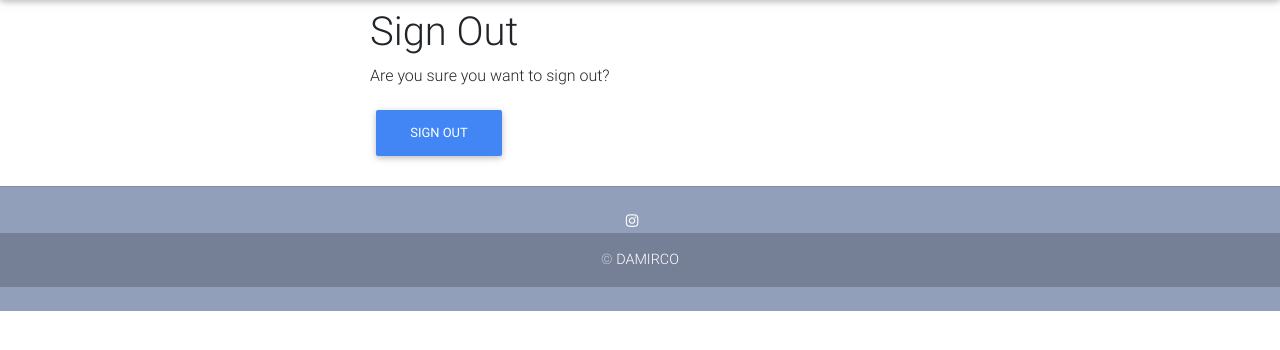
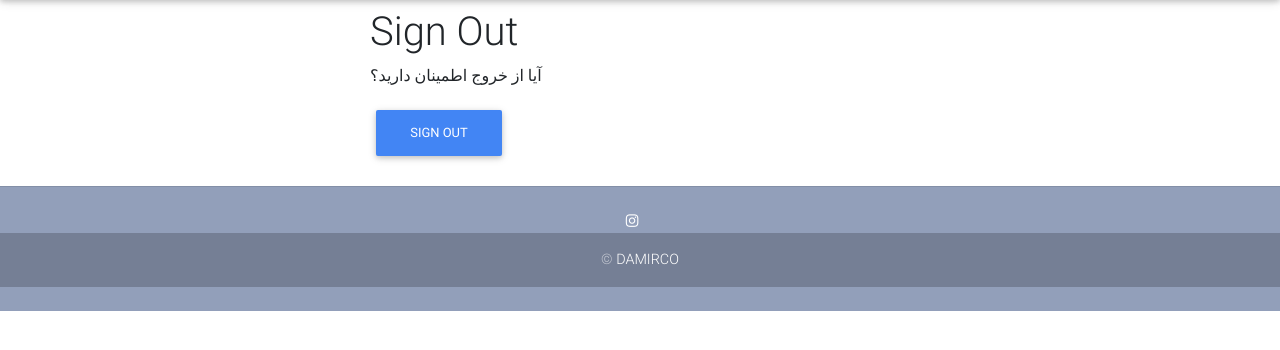
Before and after one commit to rezyte/coreint, a Django app: page /accounts/logout/ in a window 1280 px wide. Shown: the part 64-414 px from the top of the page. Run offline with Django 3.2, Linux system fonts and the light colour scheme; a user stored in the database is signed in; some libraries are stand-ins or nearby versions.

Commit message:
changed account pages

```diff
--- a/templates/account/login.html
+++ b/templates/account/login.html
@@ -26,7 +26,7 @@
               {% include "socialaccount/snippets/provider_list.html" with process="login" %}
             </ul>
 
-            <div class="login-or">{% trans 'or' %}</div>
+            <div class="login-or">{% trans 'یا' %}</div>
 
           </div>
 
--- a/templates/account/logout.html
+++ b/templates/account/logout.html
@@ -1,7 +1,7 @@
 {% extends "account/base.html" %}
 {% load i18n %}
 
-{% block head_title %}{% trans "Sign Out" %}{% endblock %}
+{% block head_title %}{% trans "خروج" %}{% endblock %}
 
 {% block content %}
   <main>
@@ -10,7 +10,7 @@
         <div class="row wow fadeIn">
           <div class='col-6 offset-3'>
             <h1>{% trans "Sign Out" %}</h1>
-            <p>{% trans 'Are you sure you want to sign out?' %}</p>
+            <p>{% trans 'آیا از خروج اطمینان دارید؟' %}</p>
             <form method="post" action="{% url 'account_logout' %}">
               {% csrf_token %}
               {% if redirect_field_value %}
--- a/templates/account/signup.html
+++ b/templates/account/signup.html
@@ -19,7 +19,7 @@
               <input type="hidden" name="{{ redirect_field_name }}" value="{{ redirect_field_value }}" />
               {% endif %}
 
-              <button class='btn btn-primary' type="submit">{% trans "Sign Up" %} &raquo;</button>
+              <button class='btn btn-primary' type="submit">{% trans "ساختن حساب" %} &raquo;</button>
             </form>
           </div>
         </div>
```
